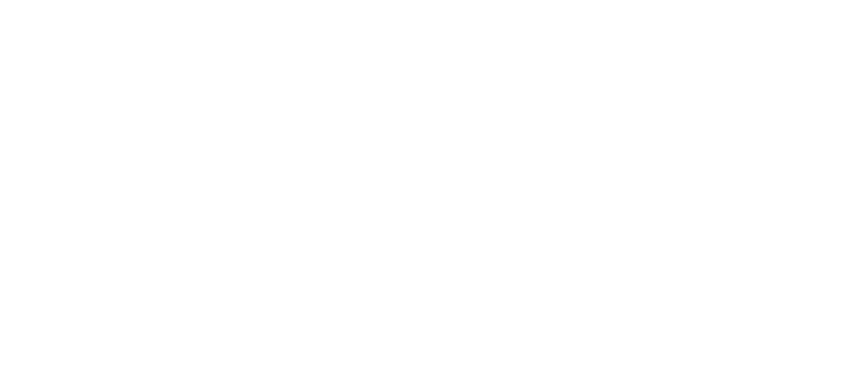
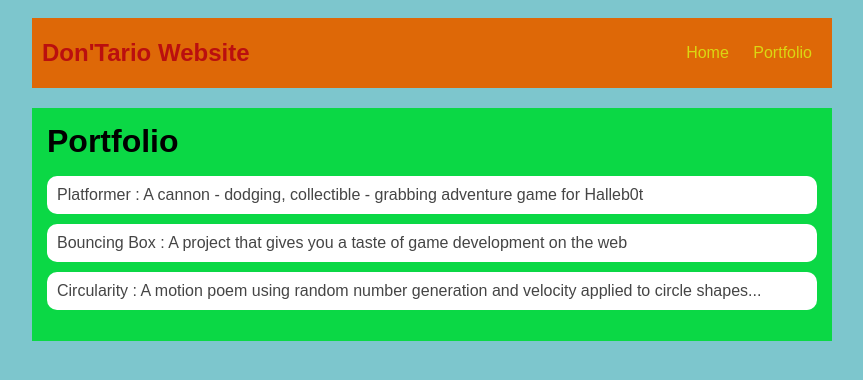
Before and after one commit to DonTarioDavis65/DonTarioDavis65.git.io, a plain HTML site: page portfolio.html in a window 1280 px wide. Shown: the whole page, without its empty margins (208-1071 px from the left). Drawn offline with Linux system fonts and the light colour scheme.

Commit message:
add portfolio.html file

```diff
--- a/portfolio.html
+++ b/portfolio.html
@@ -0,0 +1,33 @@
+<!DOCTYPE HTML>
+<html>
+    <head>
+        <title>Don'Tario Website</title>
+        <link rel="stylesheet" href="style.css">
+    </head>
+
+    <body>
+      <div id="all-contents">
+        <nav>
+            <h1>Don'Tario Website</h1>
+            <ul id="nav-ul">
+               <li class="nav-li">
+               <a class="nav-a" href="index.html">Home</a>
+             </li>
+             <li class="nav-li">
+               <a class="nav-a" href="portfolio.html">Portfolio</a>
+             </li>
+         </ul>
+     </nav>
+     <main>
+        <div class="content">
+            <h1>Portfolio</h1>
+            <ul id="portfolio">
+                <li><a href="projects/platformer/">Platformer : A cannon - dodging, collectible - grabbing adventure game for Halleb0t</a></li>
+                <li><a href="projects/bouncing-box/">Bouncing Box : A project that gives you a taste of game development on the web </a></li>
+                <li><a href="projects/circularity/">Circularity : A motion poem using random number generation and velocity applied to circle shapes...</a></li>
+            </ul>
+        </div>
+     </main>
+      </div>
+    </body>
+</html>
--- a/style.css
+++ b/style.css
@@ -61,3 +61,28 @@
 h2, h3 {
     margin: 0px;
 }
+ /* portfolio styles */
+ .content h1 {
+    color: black;
+}
+
+#portfolio {
+    list-style-type: none;
+    padding-left: 0;
+}
+
+#portfolio li {
+    background: #fff;
+    padding: 10px;
+    border-radius: 10px;
+    margin-bottom: 10px;
+}
+
+#portfolio li:hover {
+    background: #eee;
+}
+
+#portfolio a {
+    text-decoration: none;
+    color: #454545;
+}
```
